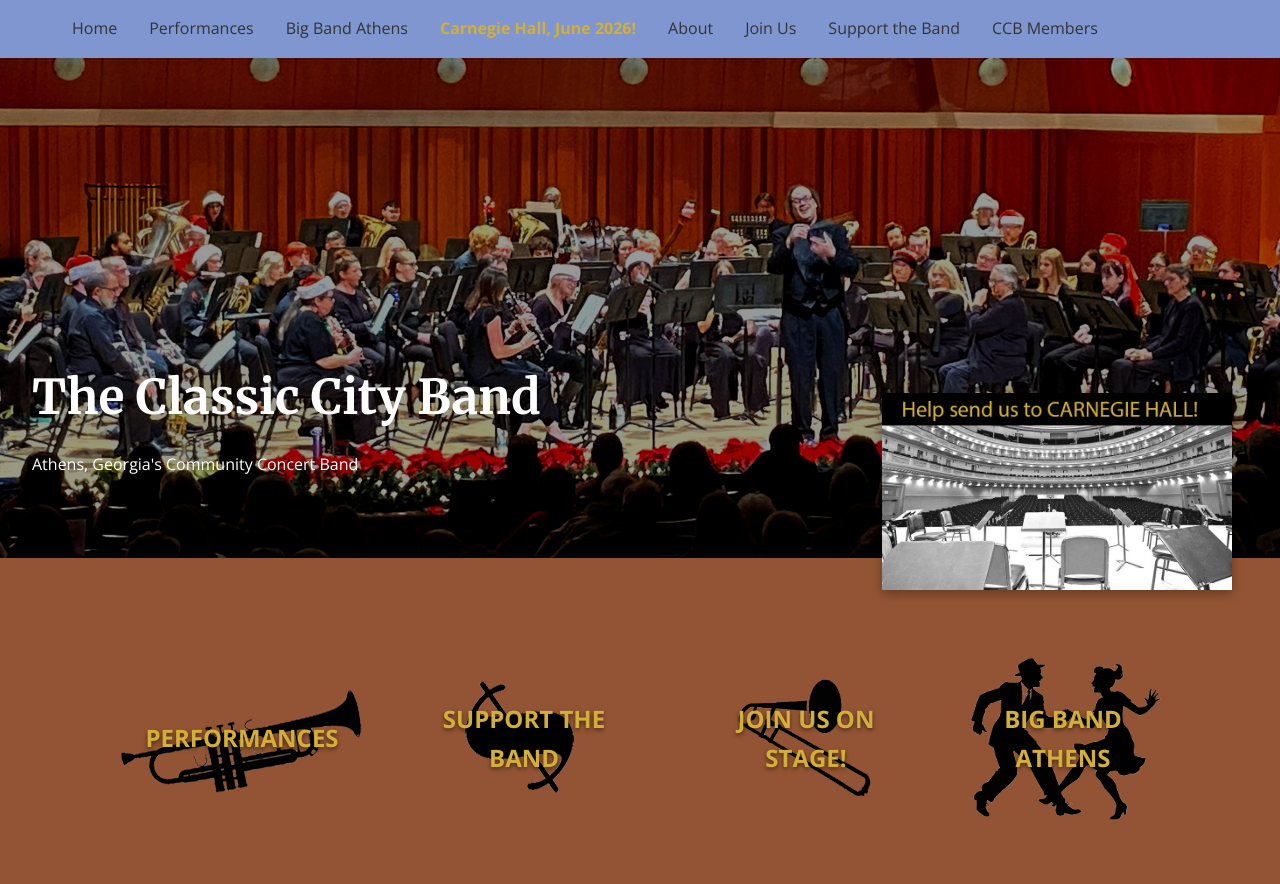
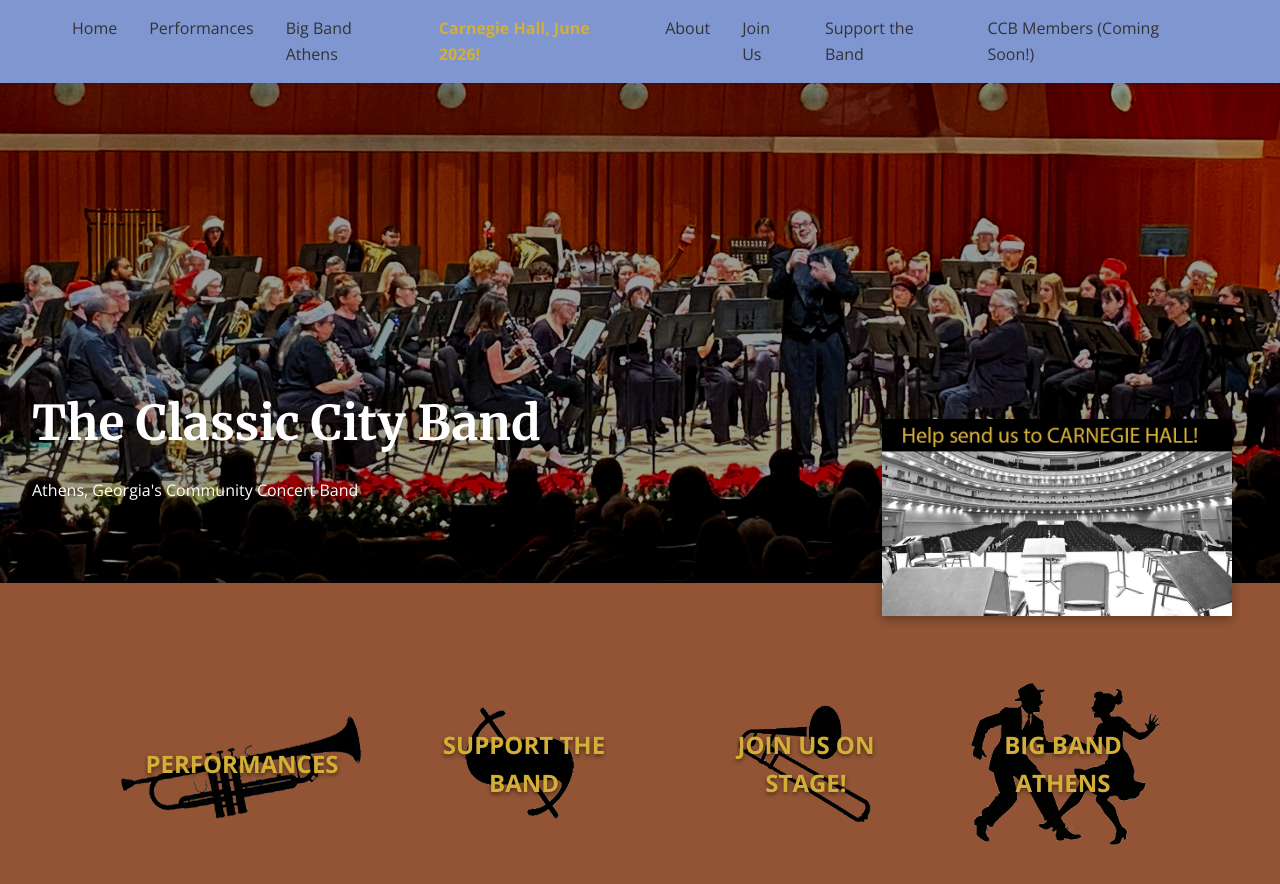
Before and after one commit to webmasterCCB/CCBwebsite, a Jekyll site: the page built from index.html, in a window 1280 px wide and 900 px high. Shown: the top 884 px of the window. Built offline with Jekyll 4.4.1, drawn with Linux system fonts in a browser that asks for light colours.

Commit message:
Update header.html

```diff
--- a/_includes/header.html
+++ b/_includes/header.html
@@ -16,7 +16,7 @@
         <li><a href="{{ '/about' | relative_url }}">About</a></li>
         <li><a href="{{ '/join' | relative_url }}">Join Us</a></li>
         <li><a href="{{ '/support' | relative_url }}">Support the Band</a></li>
-        <li><a href="{{ '/members' | relative_url }}">CCB Members</a></li>
+        <li><a href="{{ '/members' | relative_url }}">CCB Members (Coming Soon!)</a></li>
       </ul>
     </nav>
   </div>
```
